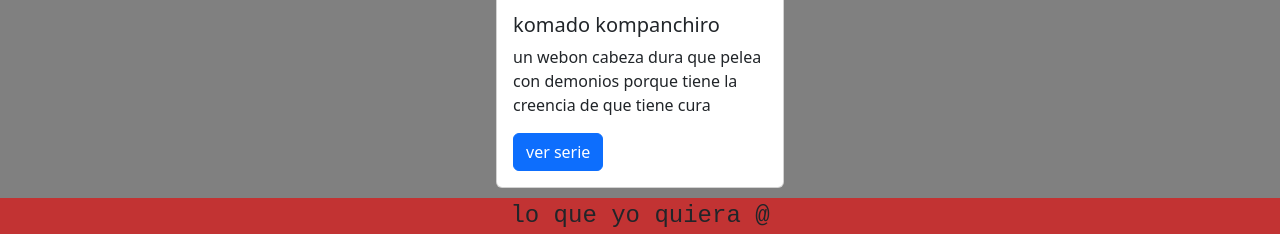
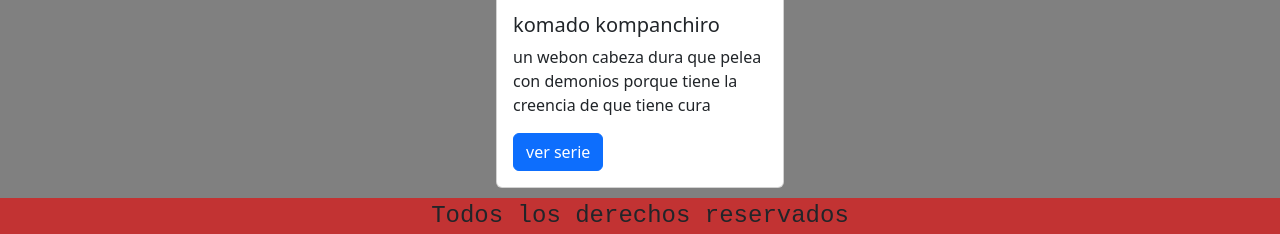
Before and after one commit to hugo0446/pagina_anime, a plain HTML site: page index.html in a window 1280 px wide. Shown: the part 672-906 px from the top of the page. Drawn offline with nearby package versions, Linux system fonts and the light colour scheme.

Commit message:
no sabes hacer footer echalo

```diff
--- a/index.html
+++ b/index.html
@@ -108,7 +108,7 @@
 
 <footer>
 
-    <p class="text">lo que yo quiera @</p>
+    <p class="text">Todos los derechos reservados</p>
 
 </footer>
 </body>
```
